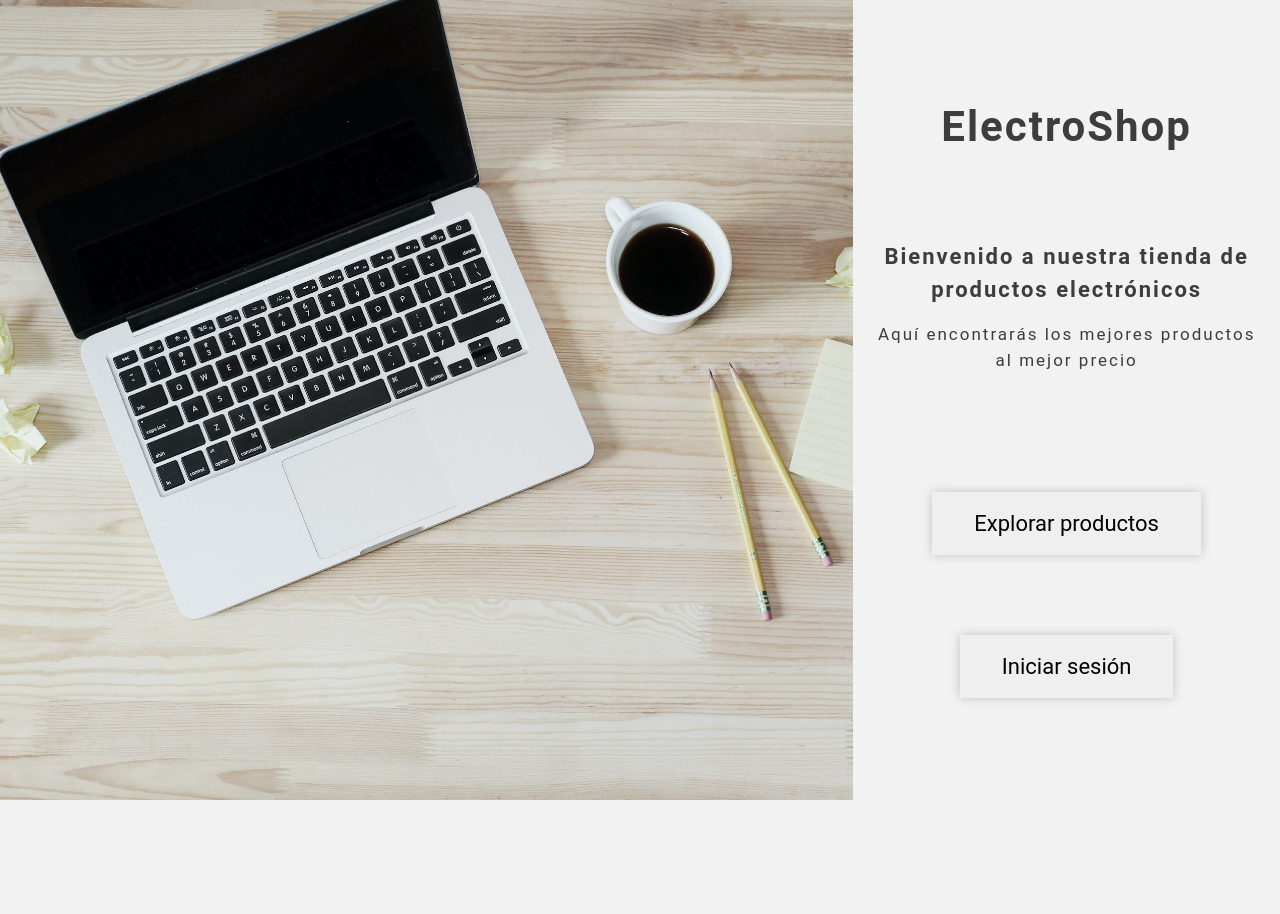
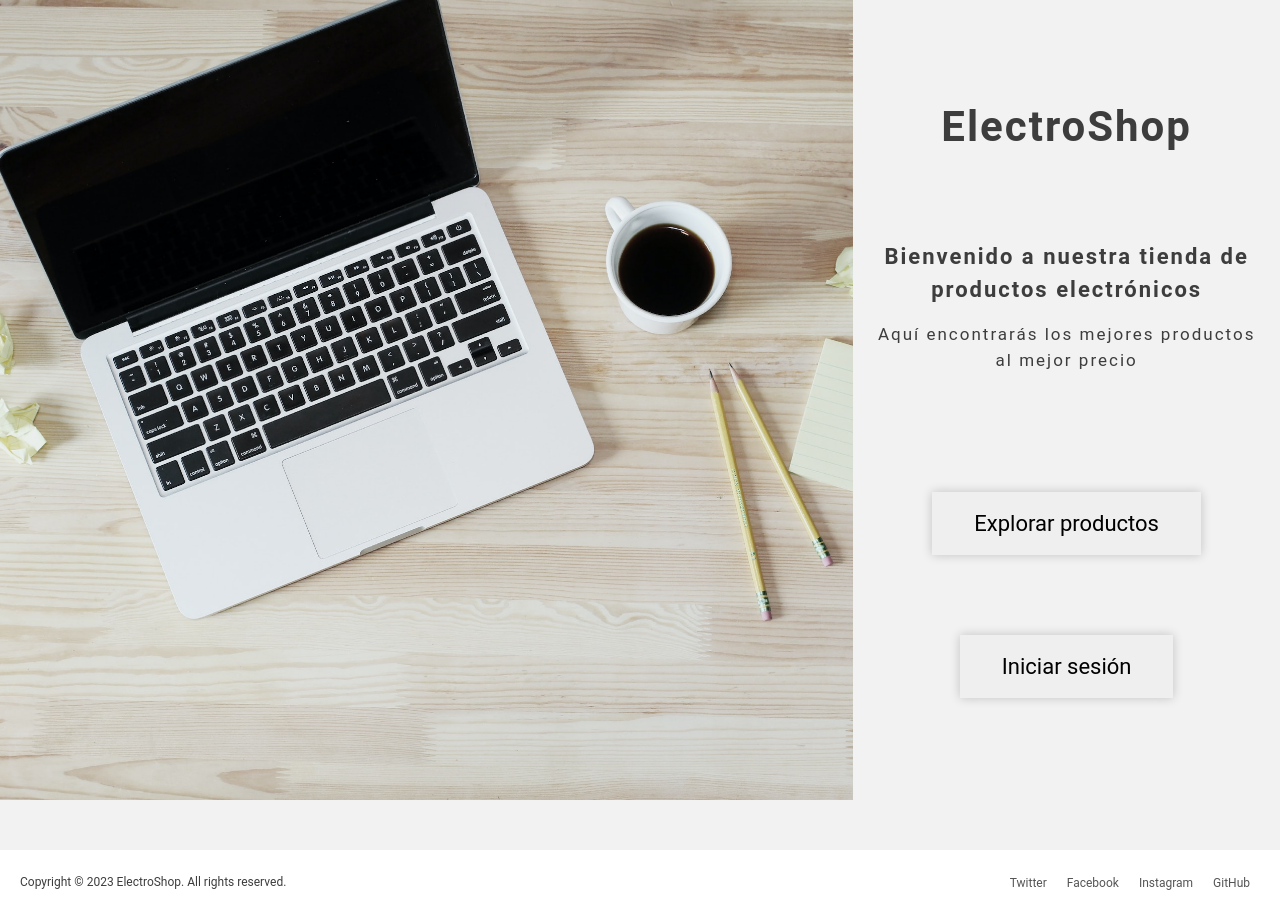
Before and after one commit to Orianamartina/Electroshop, a React (Vite) app in the folder PF-App-main/Client/: page / in a window 1280 px wide. Before the commit the page ends 800 px from the top, so only its background shows below. Built offline with nearby package versions, Linux system fonts and the light colour scheme.

Commit message:
Footer, pagination

```diff
--- a/PF-App-main/Client/src/App.jsx
+++ b/PF-App-main/Client/src/App.jsx
@@ -13,6 +13,7 @@ import Accepted from "./components/Payment/PaymentAccepted";
 import Rejected from "./components/Payment/Rejected";
 import ShippingAddress from "./components/ShippingAddress/ShippingAddress";
 import ForgotPass from "./components/Pass/ForgotPass";
+import Footer from "./components/Footer/Footer";
 
 function App() {
   const location = useLocation();
@@ -34,6 +35,7 @@ function App() {
         <Route path="/password/reset" element={<ForgotPass />} />
         <Route path="*" element={<Error404 />} />
       </Routes>
+      <Footer />
     </div>
   );
 }
--- /dev/null
+++ b/PF-App-main/Client/src/components/Footer/Footer.jsx
@@ -0,0 +1,56 @@
+import React from "react";
+import "./footer.scss";
+import { Link } from "react-router-dom";
+
+function Footer() {
+  return (
+    <footer className="footer">
+      <div className="footer-content">
+        <p>
+          Copyright © {new Date().getFullYear()} ElectroShop. All rights
+          reserved.
+        </p>
+        <ul className="footer-social">
+          <li>
+            <Link
+              to="https://twitter.com"
+              target="_blank"
+              rel="noopener noreferrer"
+            >
+              Twitter
+            </Link>
+          </li>
+          <li>
+            <Link
+              to="https://www.facebook.com"
+              target="_blank"
+              rel="noopener noreferrer"
+            >
+              Facebook
+            </Link>
+          </li>
+          <li>
+            <Link
+              to="https://www.instagram.com"
+              target="_blank"
+              rel="noopener noreferrer"
+            >
+              Instagram
+            </Link>
+          </li>
+          <li>
+            <Link
+              to="https://www.github.com"
+              target="_blank"
+              rel="noopener noreferrer"
+            >
+              GitHub
+            </Link>
+          </li>
+        </ul>
+      </div>
+    </footer>
+  );
+}
+
+export default Footer;
--- /dev/null
+++ b/PF-App-main/Client/src/components/Footer/footer.scss
@@ -0,0 +1,34 @@
+.footer {
+  background-color: var(--white-color);
+  padding: 20px;
+  margin-top: 50px;
+  text-align: center;
+  .footer-content {
+    display: flex;
+    justify-content: space-between;
+    align-items: center;
+  }
+
+  .footer-content p {
+    margin: 0;
+    font-size: 12px;
+  }
+
+  .footer-social {
+    list-style: none;
+    margin: 0;
+    padding: 0;
+    display: flex;
+    justify-content: center;
+  }
+
+  .footer-social li {
+    margin: 0 10px;
+  }
+
+  .footer-social a {
+    color: #555;
+    text-decoration: none;
+    font-size: 12px;
+  }
+}
--- a/PF-App-main/Client/src/components/Pagination/Pagination.jsx
+++ b/PF-App-main/Client/src/components/Pagination/Pagination.jsx
@@ -1,6 +1,17 @@
 import "./pagination.scss";
+import {
+  TfiAngleLeft,
+  TfiAngleRight,
+  TfiAngleDoubleLeft,
+  TfiAngleDoubleRight,
+} from "react-icons/tfi";
 
-const Pagination = ({ productsPerPage, allProducts, handlePagination, currentPage }) => {
+const Pagination = ({
+  productsPerPage,
+  allProducts,
+  handlePagination,
+  currentPage,
+}) => {
   const pages = [];
 
   for (let i = 0; i < Math.ceil(allProducts / productsPerPage); i++) {
@@ -17,10 +28,14 @@ const Pagination = ({ productsPerPage, allProducts, handlePagination, currentPag
         {currentPage > 1 && (
           <>
             <li>
-              <button onClick={() => handlePagination(1)}>{"<<"}</button>
+              <button onClick={() => handlePagination(1)}>
+                <TfiAngleDoubleLeft className="pagination-button"/>
+              </button>
             </li>
             <li>
-              <button onClick={() => handlePagination(currentPage - 1)}>{"<"}</button>
+              <button onClick={() => handlePagination(currentPage - 1)}>
+                <TfiAngleLeft className="pagination-button"/>
+              </button>
             </li>
           </>
         )}
@@ -29,7 +44,10 @@ const Pagination = ({ productsPerPage, allProducts, handlePagination, currentPag
             .filter((num) => num >= minPage && num <= maxPage)
             .map((num) => (
               <li key={num}>
-                <button onClick={() => handlePagination(num)} className={currentPage === num ? "active" : null}>
+                <button
+                  onClick={() => handlePagination(num)}
+                  className={currentPage === num ? "active" : null}
+                >
                   {num}
                 </button>
               </li>
@@ -37,10 +55,14 @@ const Pagination = ({ productsPerPage, allProducts, handlePagination, currentPag
         {currentPage < pages.length && (
           <>
             <li>
-              <button onClick={() => handlePagination(currentPage + 1)}>{">"}</button>
+              <button onClick={() => handlePagination(currentPage + 1)}>
+                <TfiAngleRight className="pagination-button"/>
+              </button>
             </li>
             <li>
-              <button onClick={() => handlePagination(pages.length)}>{">>"}</button>
+              <button onClick={() => handlePagination(pages.length)}>
+                <TfiAngleDoubleRight className="pagination-button"/>
+              </button>
             </li>
           </>
         )}
--- a/PF-App-main/Client/src/components/Pagination/pagination.scss
+++ b/PF-App-main/Client/src/components/Pagination/pagination.scss
@@ -5,20 +5,16 @@
   font-size: 20px;
   height: 50px;
   width: 95%;
-}
-
-.linksPagination ul {
+  ul {
     display: flex;
     list-style: none;
     padding: 0;
     margin: 0;
   }
-
-.linksPagination ul li {
+  ul li {
     margin: 0 0.5rem;
   }
-
-.linksPagination ul li button {
+  ul li button {
     background-color: var(--bg-color);
     color: var(--dark-color);
     display: block;
@@ -32,14 +28,17 @@
     transition: all 0.2s ease;
     font-size: 15px;
   }
-
-.linksPagination ul li button:hover {
+  ul li button:hover {
     background-color: var(--steel-blue-matte);
     color: #fcfcfc;
     cursor: pointer;
   }
-
-.linksPagination ul li button.active {
+  ul li button.active {
     background-color: var(--steel-blue-matte);
     color: #fcfcfc;
   }
+
+  .pagination-button {
+    margin-bottom: 5px;
+  }
+}
```
Lines whose indentation alone changed are shown as unchanged.
